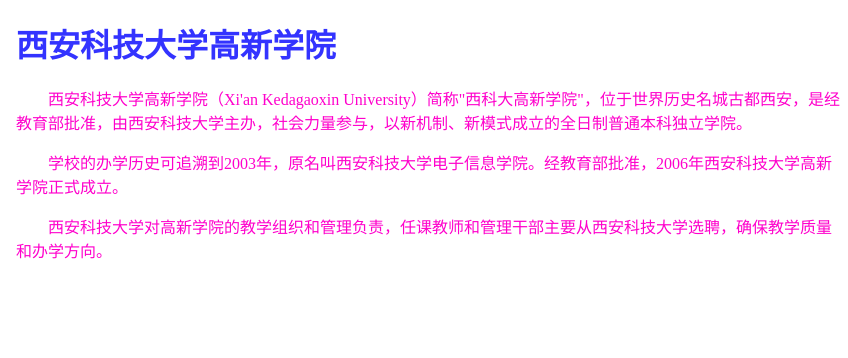
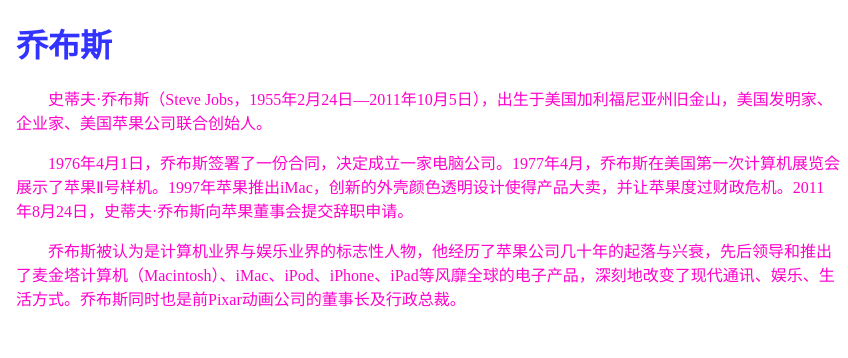
Before and after one commit to Malone1996/index, a plain HTML site: page index.html in a window 1280 px wide. Shown: the full height of the page, 432-1280 px from the left. Drawn offline with Linux system fonts and the light colour scheme.

Commit message:
Update index.html

```diff
--- a/index.html
+++ b/index.html
@@ -7,10 +7,10 @@
 
 
 <body>
-<img src="https://mayaobo-1252684450.cos.ap-beijing.myqcloud.com/timg.jpg" alt="西安科技大学高新学院" align="left" hspace="20" height="300"/>
-<h2><font face="微软雅黑" size="6" color="#3333FF">西安科技大学高新学院</font></h2>
-<p><font size="3" color="#FF00CC">&nbsp;&nbsp;&nbsp;&nbsp;&nbsp;&nbsp;&nbsp;&nbsp;西安科技大学高新学院（Xi'an Kedagaoxin University）简称"西科大高新学院"，位于世界历史名城古都西安，是经教育部批准，由西安科技大学主办，社会力量参与，以新机制、新模式成立的全日制普通本科独立学院。</font></p>
-<p><font size="3" color="#FF00CC">&nbsp;&nbsp;&nbsp;&nbsp;&nbsp;&nbsp;&nbsp;&nbsp;学校的办学历史可追溯到2003年，原名叫西安科技大学电子信息学院。经教育部批准，2006年西安科技大学高新学院正式成立。</font></p>
-<p><font size="3" color="#FF00CC">&nbsp;&nbsp;&nbsp;&nbsp;&nbsp;&nbsp;&nbsp;&nbsp;西安科技大学对高新学院的教学组织和管理负责，任课教师和管理干部主要从西安科技大学选聘，确保教学质量和办学方向。</font></p>
+<img src="https://mayaobo-1252684450.cos.ap-beijing.myqcloud.com/timg.jpg" alt="乔布斯" align="left" hspace="20" height="300"/>
+<h2><font face="微软雅黑" size="6" color="#3333FF">乔布斯</font></h2>
+<p><font size="3" color="#FF00CC">&nbsp;&nbsp;&nbsp;&nbsp;&nbsp;&nbsp;&nbsp;&nbsp;史蒂夫·乔布斯（Steve Jobs，1955年2月24日—2011年10月5日），出生于美国加利福尼亚州旧金山，美国发明家、企业家、美国苹果公司联合创始人。</font></p>
+<p><font size="3" color="#FF00CC">&nbsp;&nbsp;&nbsp;&nbsp;&nbsp;&nbsp;&nbsp;&nbsp;1976年4月1日，乔布斯签署了一份合同，决定成立一家电脑公司。1977年4月，乔布斯在美国第一次计算机展览会展示了苹果Ⅱ号样机。1997年苹果推出iMac，创新的外壳颜色透明设计使得产品大卖，并让苹果度过财政危机。2011年8月24日，史蒂夫·乔布斯向苹果董事会提交辞职申请。</font></p>
+<p><font size="3" color="#FF00CC">&nbsp;&nbsp;&nbsp;&nbsp;&nbsp;&nbsp;&nbsp;&nbsp;乔布斯被认为是计算机业界与娱乐业界的标志性人物，他经历了苹果公司几十年的起落与兴衰，先后领导和推出了麦金塔计算机（Macintosh）、iMac、iPod、iPhone、iPad等风靡全球的电子产品，深刻地改变了现代通讯、娱乐、生活方式。乔布斯同时也是前Pixar动画公司的董事长及行政总裁。</font></p>
 </body>
 </html>
```
